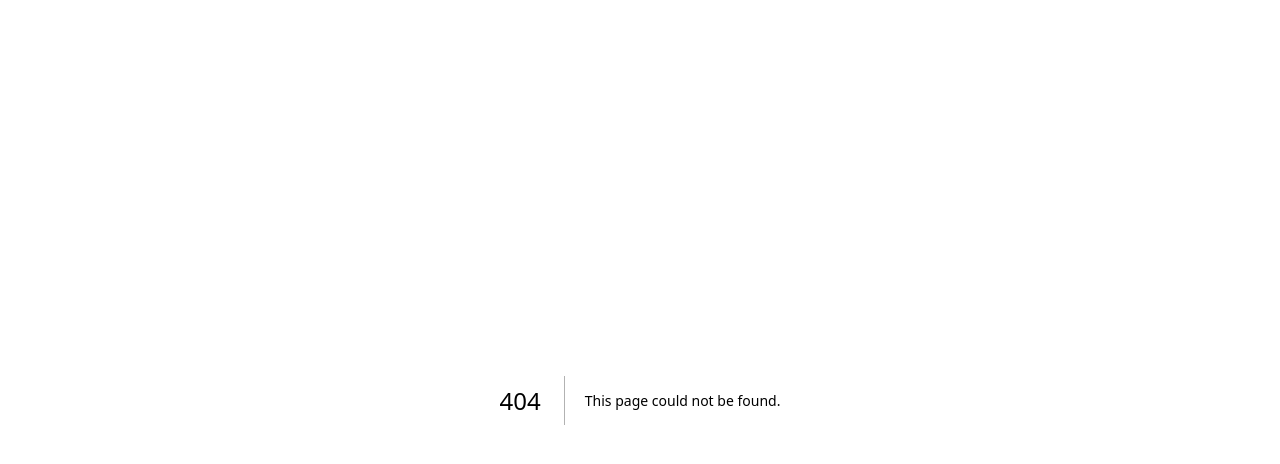
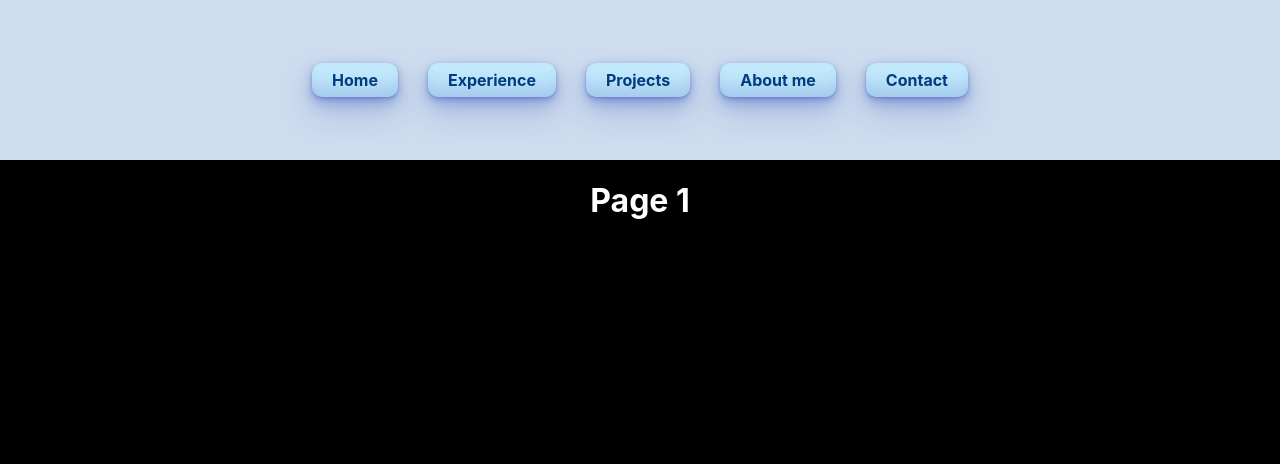
Before and after one commit to huynh-kiet-mb/Personal-project, a Next.js app: page /experience in a window 1280 px wide. Before the commit this address had no page. Shown: the top 464 px of the page. Built offline with nearby package versions, Linux system fonts and the light colour scheme.

Commit message:
Commit setup cv project

```diff
--- a/components/header/index.jsx
+++ b/components/header/index.jsx
@@ -1,17 +1,22 @@
 import styled from "styled-components";
 import logoImage from "../../assets/207c4f36152570b34a31a46837a7f472.jpg";
 
-import { Signika_Negative } from "@next/font/google";
+import Link from "next/link";
+import { navLinks } from "../../utils/nav-link";
 
-const signikaNegative = Signika_Negative({
-  weight: "400",
-  subsets: ["latin"],
-});
 
 const Header = () => {
   return (
     <HeaderWrapper>
+      <HeaderBar>
+        {navLinks.map((link, index) =>
+        (    <StyledLink key={index} href={link.path}>{link.name}</StyledLink>)
+        )}
 
+        {/* <StyledLink>Projects</StyledLink>
+        <StyledLink>About me</StyledLink>
+        <StyledLink>Contact</StyledLink> */}
+      </HeaderBar>
     </HeaderWrapper>
   );
 };
@@ -23,78 +28,46 @@ const HeaderWrapper = styled.div`
   display: flex;
   align-items: center;
   justify-content: center;
-  padding: 0 5vw 0 5vw;
   color: white;
-  font-family: ${signikaNegative.style.fontFamily};
 `;
-// Left components
-const LeftContentWrapper = styled.div`
-  width: 100%;
-  background: red;
-  display: flex;
-  justify-content: flex-start;
+// Header bar
+const HeaderBar = styled.div`
+  /* background: #143d1e; */
+  display: grid;
+  /* 30% có thể thiết lập */
+  grid-template-columns: auto auto auto auto auto;
+  grid-column-gap: 30px;
   align-items: center;
-  column-gap: 15px;
+  justify-content: center;
 `;
-
-const LogoWrapper = styled.div`
-  background-color: yellow;
-`;
-
-const Logo = styled.img`
-  width: 65px;
-  height: 60px;
-  border-radius: 50%;
-  box-shadow: inset 0 3px 6px #613a3a28, 0 4px 6px #741a1a72;
-`;
-
-const MenuWrapper = styled.div`
-  width: 100%;
-  background-color: green;
-  font-size: 20px;
-  display: flex;
-  justify-content: flex-start;
-  align-items: center;
-  column-gap: 15px;
-`;
-
-const SmallMenuWrapper = styled.div`
-  height: fit-content;
-  display: none;
-  justify-content: flex-start;
-  align-items: flex-start;
-  background-color: #e5ff00;
-`;
-const MenuItem = styled.div`
+const StyledLink = styled(Link)`
+  background-color: #C2E9FB;
+  border-radius: 10px;
+  box-shadow: rgba(44, 77, 187, 0.2) 0 -25px 18px -14px inset,
+    rgba(44, 77, 187, 0.2) 0 1px 2px, rgba(44, 77, 187, 0.2) 0 2px 4px,
+    rgba(44, 77, 187, 0.2) 0 4px 8px, rgba(44, 77, 187, 0.2) 0 8px 16px,
+    rgba(44, 77, 187, 0.2) 0 16px 32px;
+  color: #003c80;
   cursor: pointer;
-  width: 100%;
-  padding: 10px;
-  height: 30px;
-  background-color: #2b587ea4;
-  display: flex;
-  flex-direction: column;
-  justify-content: center;
-  align-items: center;
-  row-gap: 10px;
-
-  &:hover ${SmallMenuWrapper} {
-    display: flex;
-    flex-direction: column;
-    max-width: max-content;
-  }
-  &:hover {
-    justify-content: flex-start;
-    padding: 0px 10px 10px 10px;
+  display: inline-block;
+  font-family: CerebriSans-Regular, -apple-system, system-ui, Roboto, sans-serif;
+  padding: 7px 20px;
+  font-weight: bold;
+  text-align: center;
+  text-decoration: none;
+  transition: all 250ms;
+  border: 0;
+  font-size: 16px;
+  user-select: none;
+  -webkit-user-select: none;
+  touch-action: manipulation;
+  :hover {
+    box-shadow: rgba(44, 65, 187, 0.35) 0 -25px 18px -14px inset,
+      rgba(44, 65, 187, 0.35) 0 1px 2px, rgba(44, 65, 187, 0.35) 0 2px 4px,
+      rgba(44, 65, 187, 0.35) 0 4px 8px, rgba(44, 65, 187, 0.35) 0 8px 16px,
+      rgba(44, 65, 187, 0.35) 0 16px 32px;
+    transform: scale(1.05) rotate(-1deg);
   }
 `;
 
-// Right components
-const RightContentWrapper = styled.div`
-  width: 50%;
-  padding: 10px;
-  background: #001aff;
-  display: flex;
-  justify-content: flex-end;
-`;
-
 export default Header;
--- /dev/null
+++ b/components/layouts/index.js
@@ -0,0 +1,12 @@
+import Head from "next/head";
+import Header from "../header/index";
+import MainLayout from "../main/index";
+
+export const Layout = ({ children }) => {
+    return (
+        <>
+            <Header />
+            <MainLayout children={children} />
+        </>
+    );
+};
--- a/components/main/index.jsx
+++ b/components/main/index.jsx
@@ -1,5 +1,6 @@
 import styled from "styled-components";
 import Header from "../header/index";
+
 // Main page wrapper
 const MainPageWrapper = styled.div`
     width: 100vw;
@@ -7,15 +8,16 @@ const MainPageWrapper = styled.div`
     background: #000000;
     display: flex;
     justify-content: center;
+    color: #FFFFFF;
 
 `;
 
-const MainPage = () => {
+const MainLayout = ({children}) => {
     return(
         <MainPageWrapper>
-            <Header/>
+            {children}
         </MainPageWrapper>
     );
 }
 
-export default MainPage;
+export default MainLayout;
--- a/next.config.js
+++ b/next.config.js
@@ -1,6 +1,12 @@
 /** @type {import('next').NextConfig} */
-const nextConfig = {
-  reactStrictMode: true,
+// const nextConfig = {
+//   reactStrictMode: true,
+// }
+
+// module.exports = nextConfig
+module.exports = {
+  compiler: {
+    // see https://styled-components.com/docs/tooling#babel-plugin for more info on the options.
+    styledComponents: true
+  }
 }
-
-module.exports = nextConfig
--- a/package.json
+++ b/package.json
@@ -15,5 +15,8 @@
     "react-dom": "18.2.0",
     "styled-components": "^5.3.6",
     "three": "^0.150.1"
+  },
+  "devDependencies": {
+    "babel-plugin-styled-components": "^2.0.7"
   }
 }
--- a/pages/_app.js
+++ b/pages/_app.js
@@ -1,7 +1,11 @@
 import '../styles/globals.css'
+import { Layout } from '../components/layouts'
+function MyApp({ Component, pageProps }) {
+  return(
+    <Layout>
+      <Component {...pageProps} />
+    </Layout>)
 
-function MyApp({ Component, pageProps }) {
-  return <Component {...pageProps} />
 }
 
 export default MyApp
--- /dev/null
+++ b/pages/_document.js
@@ -0,0 +1,42 @@
+import { ServerStyleSheet } from 'styled-components'
+import Document, { Html, Head, Main, NextScript } from 'next/document'
+
+export default class MyDocument extends Document {
+  static async getInitialProps(ctx) {
+    const sheet = new ServerStyleSheet()
+    const originalRenderPage = ctx.renderPage
+
+    try {
+      ctx.renderPage = () =>
+        originalRenderPage({
+          enhanceApp: (App) => (props) =>
+            sheet.collectStyles(<App {...props} />),
+        })
+
+      const initialProps = await Document.getInitialProps(ctx)
+      return {
+        ...initialProps,
+        styles: (
+          <>
+            {initialProps.styles}
+            {sheet.getStyleElement()}
+          </>
+        ),
+      }
+    } finally {
+      sheet.seal()
+    }
+  }
+  render() {
+    return (
+      <Html>
+        <Head />
+        <body>
+          <Main />
+          <NextScript />
+        </body>
+      </Html>
+    )
+  }
+
+};
--- /dev/null
+++ b/pages/experience/index.js
@@ -0,0 +1,9 @@
+
+
+const CvPage = () => {
+    return(
+        <h1>Page 1</h1>
+    );
+};
+
+export default  CvPage;
--- /dev/null
+++ b/utils/nav-link.js
@@ -0,0 +1,22 @@
+export const navLinks = [
+  {
+    name: "Home",
+    path: "/",
+  },
+  {
+    name: "Experience",
+    path: "/experience",
+  },
+  {
+    name: "Projects",
+    path: "/projects",
+  },
+  {
+    name: "About me",
+    path: "/AboutMe",
+  },
+  {
+    name: "Contact",
+    path: "#contact",
+  },
+];
```
Also changed, not shown: pages/index.js (+3 -5 lines), .babelrc (added), 2 other files (tests, documents, lock files or other folders).
